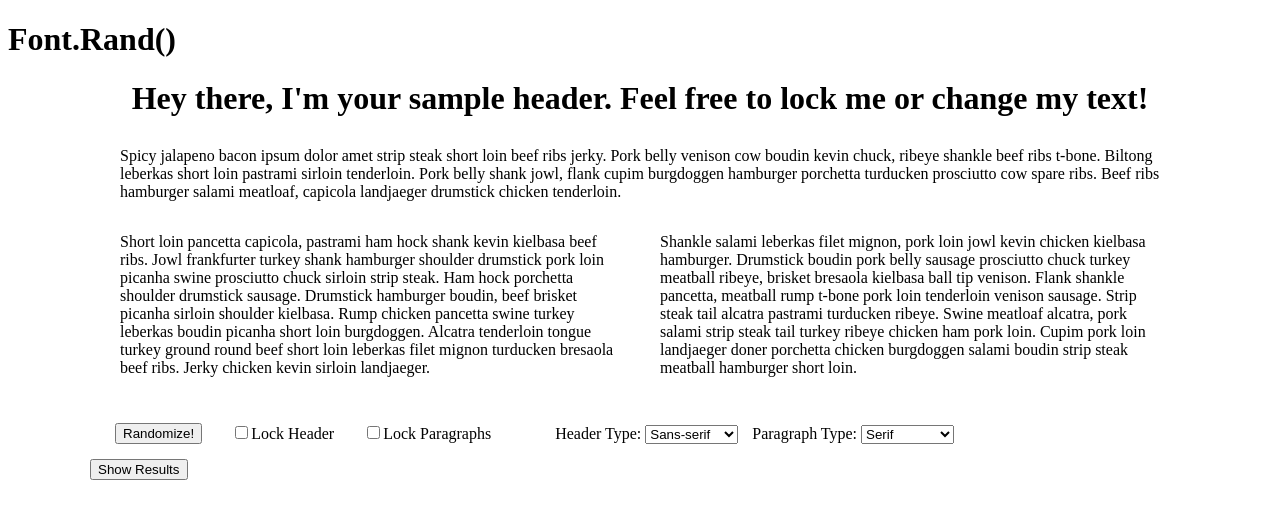
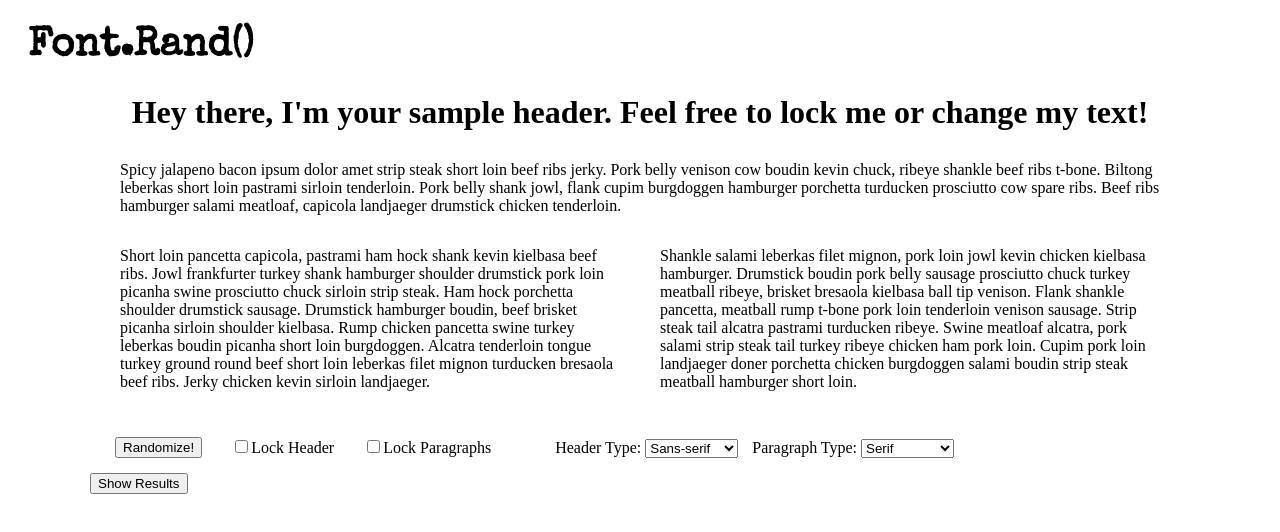
Before and after one commit to Jean-Luc19/capstone_1, a plain HTML site: page index.html in a window 1280 px wide. Drawn offline with nearby package versions, Linux system fonts and the light colour scheme; no server answers.

Commit message:
font logo active

```diff
--- a/index.html
+++ b/index.html
@@ -3,6 +3,7 @@
 <head>
     <meta charset="UTF-8">
     <title>Font.Rand()</title>
+    <link href="https://fonts.googleapis.com/css?family=Special+Elite" rel="stylesheet">
     <link rel="stylesheet" href="styles/main.css" />
 </head>
 <body>
--- a/styles/main.css
+++ b/styles/main.css
@@ -1,6 +1,13 @@
 *{
   box-sizing: border-box;
 }
+
+#logo{
+  font-family: "Special Elite";
+  margin-left: 20px;
+  font-size: 2.5em;
+}
+
 
 .container{
   width: 1100px;
```
